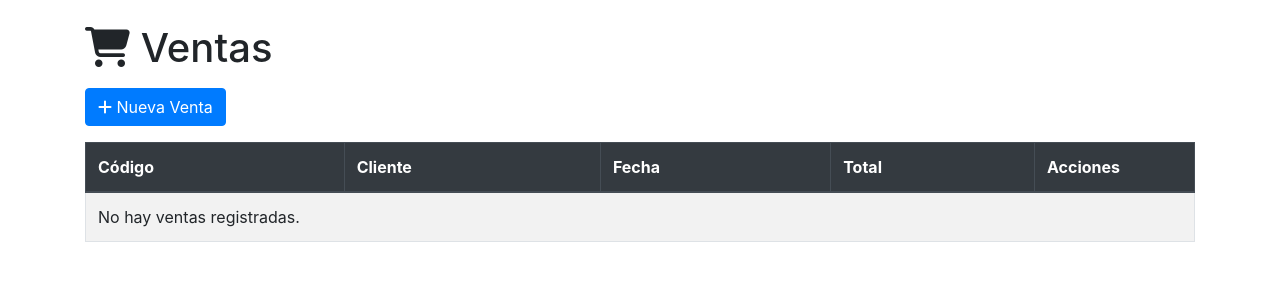
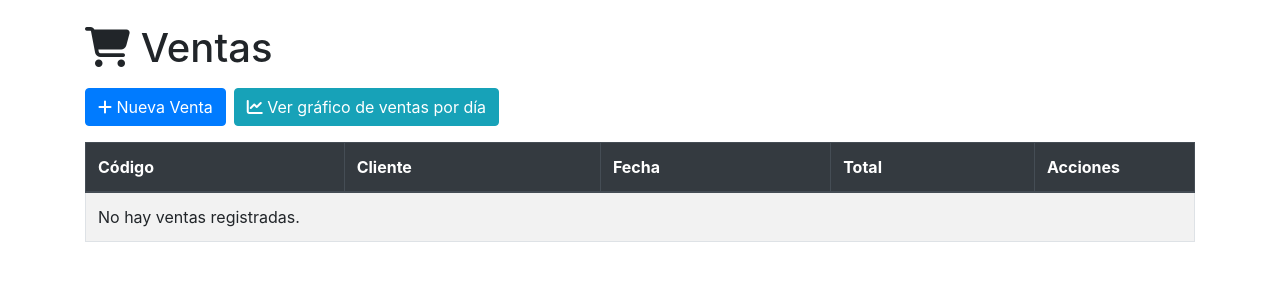
Before and after one commit to TomyLuque/PP1---TRABAJO-FINAL-2025, a Django app: page /ventas/ in a window 1280 px wide. Shown: the part 56-356 px from the top of the page. Run offline with Django 4.2, Linux system fonts and the light colour scheme; the visitor is signed in with stand-in values (Sample User, id 1); data that the repository does not hold is empty.

Commit message:
se agrega el grafico de ventas x dia con chart.js y boton de grafico de ventas

```diff
--- a/ventas/templates/ventas/lista.html
+++ b/ventas/templates/ventas/lista.html
@@ -7,9 +7,14 @@
     <i class="fa-solid fa-cart-shopping"></i> Ventas
 </h1>
 
-<a href="{% url 'ventas_nueva' %}" class="btn btn-primary mb-3">
-    <i class="fa-solid fa-plus"></i> Nueva Venta
-</a>
+<div class="d-flex mb-3">
+    <a href="{% url 'ventas_nueva' %}" class="btn btn-primary mr-2">
+        <i class="fa-solid fa-plus"></i> Nueva Venta
+    </a>
+    <a href="{% url 'ventas_grafico' %}" class="btn btn-info">
+        <i class="fa-solid fa-chart-line"></i> Ver gráfico de ventas por día
+    </a>
+</div>
 
 <table class="table table-bordered table-striped">
     <thead class="thead-dark">
--- a/ventas/urls.py
+++ b/ventas/urls.py
@@ -4,6 +4,7 @@ from . import views
 urlpatterns = [
     path('', views.VentaListView.as_view(), name='ventas_lista'),
     path('nuevo/', views.nueva_venta, name='ventas_nueva'),
+    path('grafico/', views.VentasPorDiaView.as_view(), name='ventas_grafico'),
     path('borrar/<int:pk>/', views.VentaDeleteView.as_view(), name='ventas_borrar'),
     path('<int:pk>/', views.VentaDetalleView.as_view(), name='ventas_detalle'),
 ]
--- a/ventas/views.py
+++ b/ventas/views.py
@@ -1,10 +1,13 @@
 from django.shortcuts import render, redirect, get_object_or_404
 from django.contrib import messages
-from django.views.generic import ListView, DetailView, DeleteView
+from django.views.generic import ListView, DetailView, DeleteView, TemplateView
 from django.contrib.auth.mixins import LoginRequiredMixin, PermissionRequiredMixin
 from django.contrib.auth.decorators import login_required, permission_required
 from django.urls import reverse_lazy
 from django.db import transaction
+from django.db.models import Sum
+from django.db.models.functions import TruncDate
+import json
 
 from .models import Venta
 from .forms import VentaForm, ItemVentaFormSet
@@ -32,6 +35,29 @@ class VentaDeleteView(LoginRequiredMixin, PermissionRequiredMixin, DeleteView):
     template_name = 'ventas/confirmar_borrado.html'
     success_url = reverse_lazy('ventas_lista')
     permission_required = "ventas.delete_venta"
+
+
+class VentasPorDiaView(LoginRequiredMixin, PermissionRequiredMixin, TemplateView):
+    template_name = 'ventas/grafico_ventas.html'
+    permission_required = "ventas.view_venta"
+
+    def get_context_data(self, **kwargs):
+        context = super().get_context_data(**kwargs)
+
+        ventas_por_dia = (
+            Venta.objects
+            .annotate(fecha_dia=TruncDate('fecha'))
+            .values('fecha_dia')
+            .annotate(total_dia=Sum('total'))
+            .order_by('fecha_dia')
+        )
+
+        labels = [v['fecha_dia'].strftime('%Y-%m-%d') for v in ventas_por_dia]
+        data = [float(v['total_dia']) for v in ventas_por_dia]
+
+        context['labels'] = json.dumps(labels)
+        context['data'] = json.dumps(data)
+        return context
 
 
 @login_required
```
Also changed, not shown: ventas/templates/ventas/grafico_ventas.html (added, +50 -0 lines).
